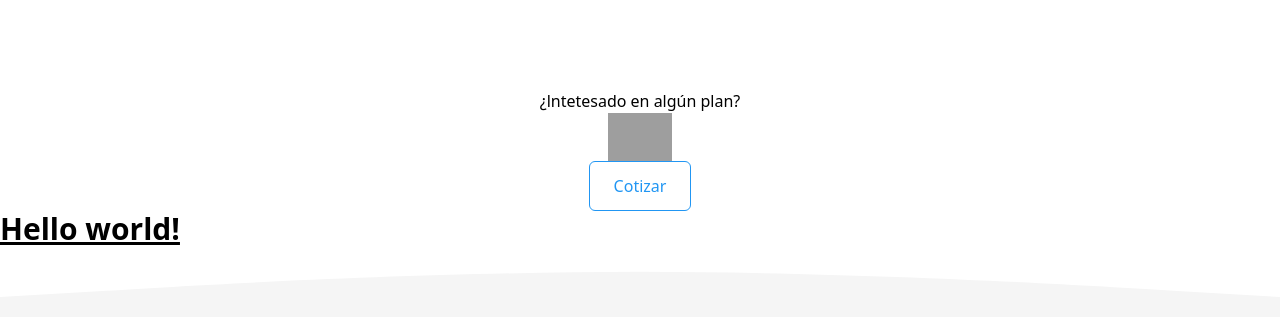
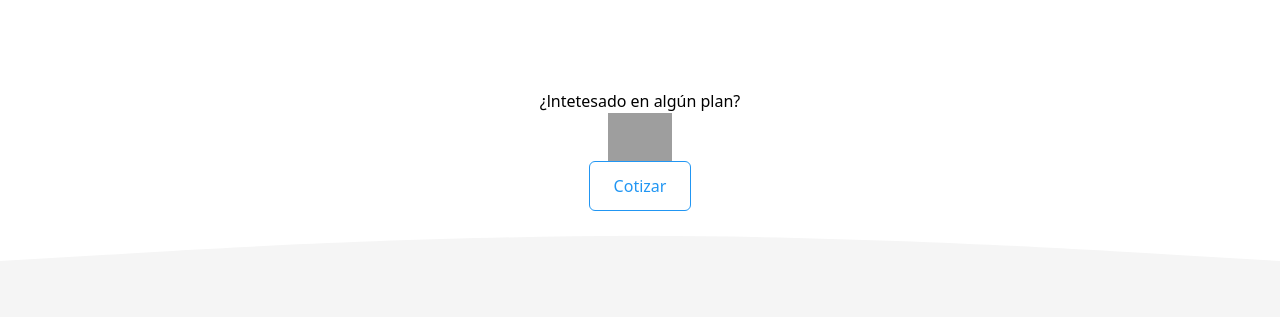
Before and after one commit to dannyedison/ProyectoColaborativoIP, a plain HTML site: page index.html in a window 1280 px wide. Shown: the part 1906-2223 px from the top of the page. Drawn offline with nearby package versions, Linux system fonts and the light colour scheme; grey boxes are pictures that could not be loaded.

Commit message:
16112023

```diff
--- a/index.html
+++ b/index.html
@@ -575,7 +575,7 @@
                 <p class="text-sm text-gray-900">
                   Conoce la piedra del Peñol y escala sus 780 escalas.
                 </p>
-                <div class="mt-1 mb-4 mr-1 text-4xl font-bold sm:text-3xl">Desde   $450.000</div>
+                <div class="mt-1 mb-4 mr-1 text-4xl font-bold sm:text-3xl">Desde $450.000</div>
               </div>
               <div class="flex flex-wrap justify-between pt-3 space-x-2 text-xs dark:text-gray-400">
                 <img src="imagenes/carro.png" alt="" width="10%">
@@ -724,9 +724,9 @@
     </section>
   </main>
 
-  <h1 class="text-3xl font-bold underline">
-    Hello world!
-  </h1>
+  <!--<h4 class="text-3xl font-bold underline">
+    Agencia de viajes Colombiana
+  </h4>-->
 
   <footer>
     <!--<div class="relative mt-16 bg-deep-purple-accent-100">
```
